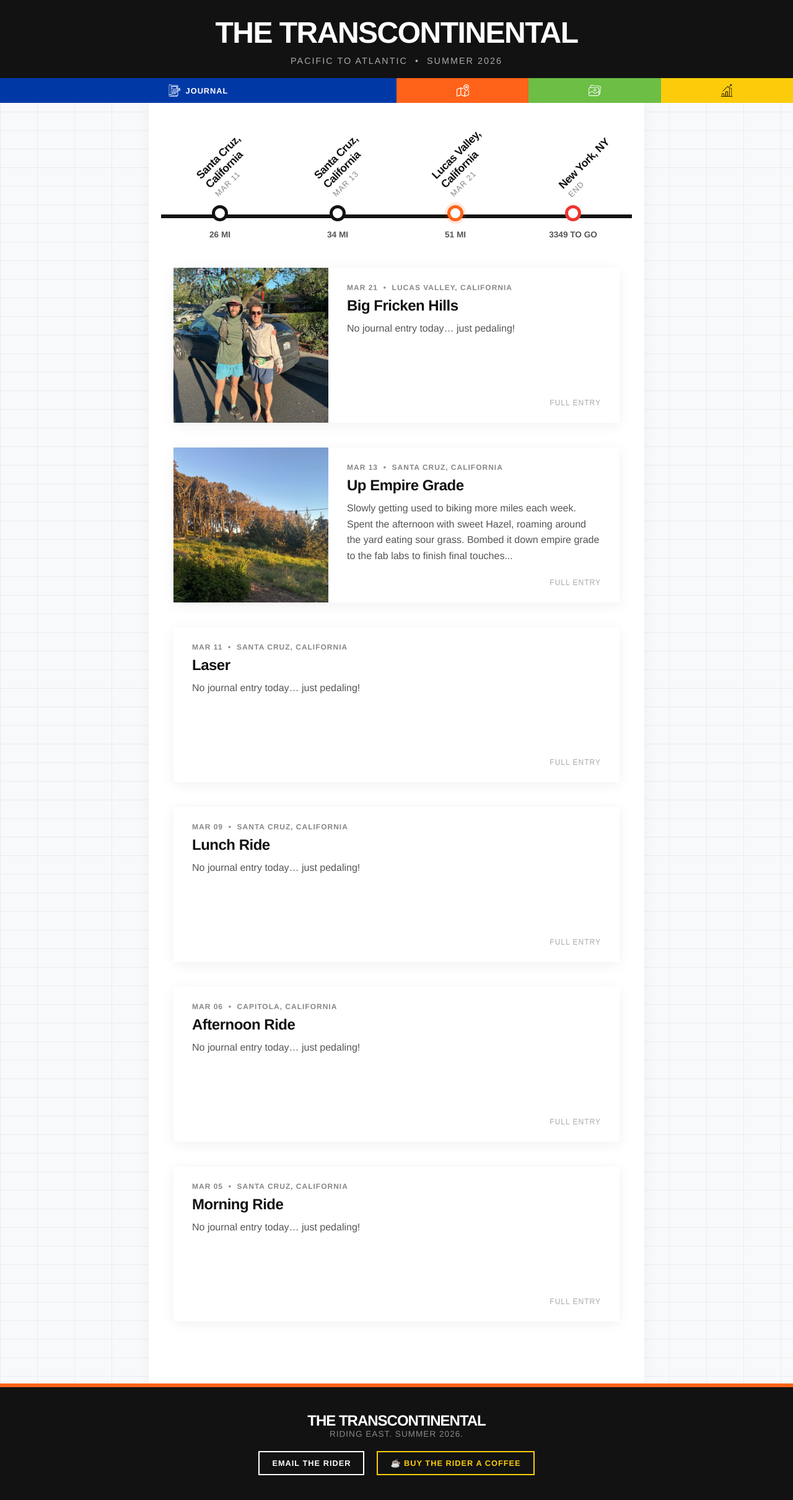
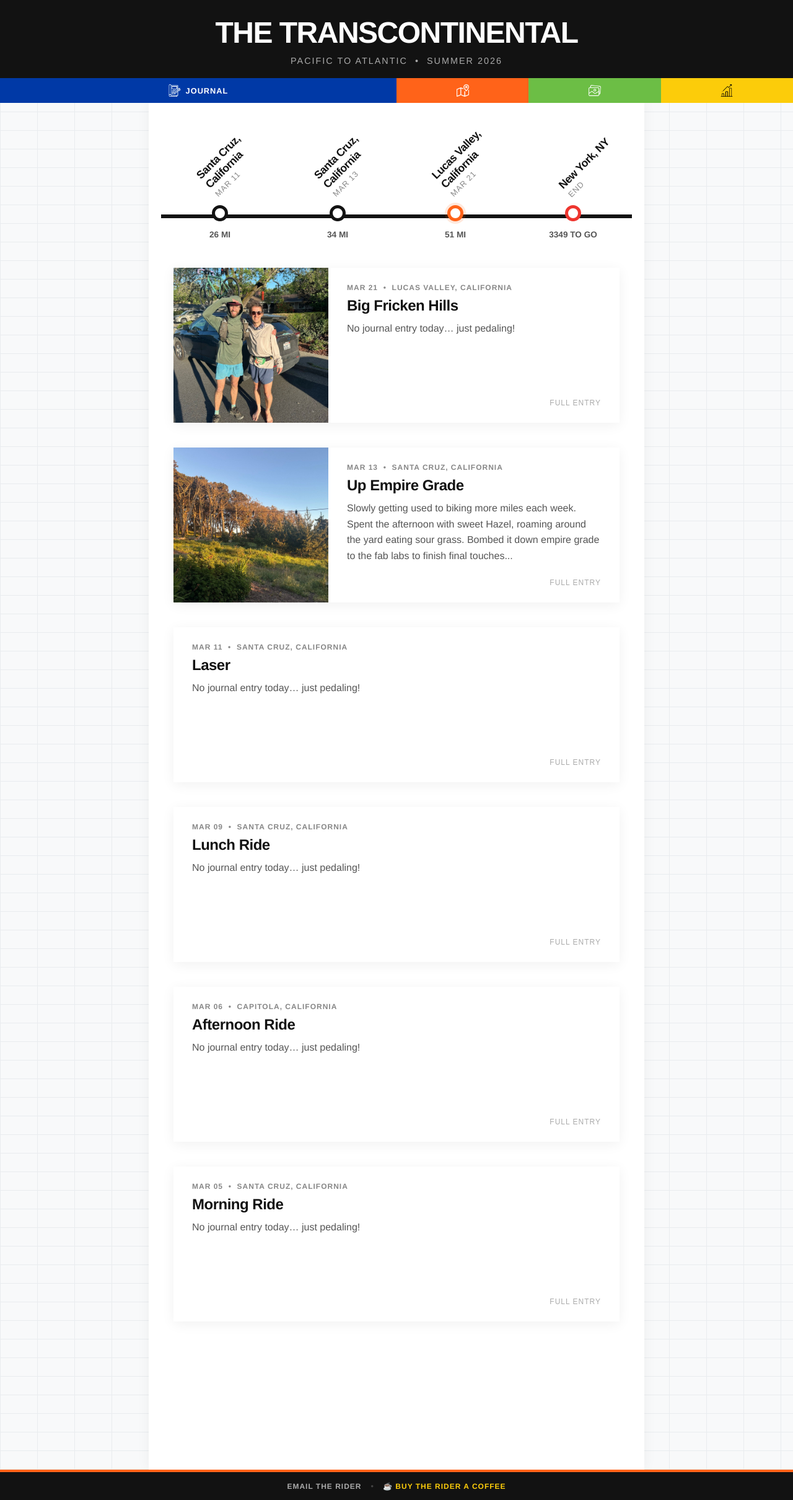
Before and after one commit to mschiller87/bike-tracker, a Jekyll site: the page built from index.html, in a window 1280 px wide. Shown: the whole page at 62% size. Built offline with Jekyll 4.4.1, drawn with Linux system fonts in a browser that asks for light colours.

Commit message:
Update default.html

```diff
--- a/_layouts/default.html
+++ b/_layouts/default.html
@@ -49,7 +49,6 @@
         .tab-green  { background-color: #6CBE45; }
         .tab-yellow { background-color: #FCCC0A; }
 
-        /* Container grows to push footer to the bottom */
         .container {
             flex: 1;
             width: 100%;
@@ -59,14 +58,15 @@
             overflow-x: hidden;
         }
 
-        /* NEW SITE-WIDE FOOTER */
+        /* --- THE SLIM, HOVER-REVEAL FOOTER --- */
         .site-footer {
             background-color: #121212;
             color: #fff;
             text-align: center;
-            padding: 40px 20px;
-            margin-top: auto; /* Pushes to the bottom of the flex layout */
-            border-top: 6px solid #FF6319;
+            padding: 15px 20px; /* Slimmer default padding */
+            margin-top: auto;
+            border-top: 4px solid #FF6319; /* Thinner accent line */
+            transition: padding 0.4s ease;
         }
 
         .footer-content {
@@ -75,33 +75,65 @@
             display: flex;
             flex-direction: column;
             align-items: center;
-            gap: 20px;
         }
 
-        .footer-logo { font-size: 1.5rem; font-weight: 900; letter-spacing: -1px; text-transform: uppercase; margin: 0; }
-        .footer-desc { font-size: 0.85rem; color: #888; text-transform: uppercase; letter-spacing: 1px; margin: 0; }
-
-        .footer-links { display: flex; gap: 20px; flex-wrap: wrap; justify-content: center; }
-
-        .btn-footer {
-            background-color: transparent; border: 2px solid #fff; color: #fff;
-            padding: 10px 20px; font-weight: bold; text-transform: uppercase;
-            letter-spacing: 1px; text-decoration: none; font-size: 0.8rem;
-            transition: all 0.2s;
+        /* Hidden by default, revealed on hover */
+        .footer-hidden-text {
+            max-height: 0;
+            opacity: 0;
+            overflow: hidden;
+            transition: all 0.4s cubic-bezier(0.25, 1, 0.5, 1);
+            display: flex;
+            flex-direction: column;
+            align-items: center;
+            gap: 5px;
         }
 
-        .btn-footer:hover { background-color: #fff; color: #121212; }
+        /* The Hover Trigger */
+        .site-footer:hover .footer-hidden-text {
+            max-height: 80px;
+            opacity: 1;
+            margin-bottom: 15px; /* Pushes the links down smoothly */
+        }
 
-        .btn-tip { border-color: #FCCC0A; color: #FCCC0A; }
-        .btn-tip:hover { background-color: #FCCC0A; color: #121212; }
+        /* Responsive scaling text for the footer */
+        .footer-logo { font-size: clamp(1.2rem, 3vw, 1.5rem); font-weight: 900; letter-spacing: -1px; text-transform: uppercase; margin: 0; }
+        .footer-desc { font-size: clamp(0.65rem, 2vw, 0.8rem); color: #888; text-transform: uppercase; letter-spacing: 1px; margin: 0; }
+
+        /* The always-visible minimalist links */
+        .footer-links {
+            display: flex;
+            gap: 15px;
+            justify-content: center;
+            align-items: center;
+        }
+
+        .link-footer {
+            color: #aaa;
+            font-weight: bold;
+            text-transform: uppercase;
+            letter-spacing: 1px;
+            text-decoration: none;
+            font-size: 0.75rem;
+            transition: color 0.2s;
+        }
+
+        .link-footer:hover { color: #fff; }
+
+        .link-tip { color: #FCCC0A; }
+        .link-tip:hover { color: #fff; }
+
+        .footer-divider { color: #444; font-size: 0.8rem; }
 
         @media (max-width: 600px) {
             .header-text { padding: 12px 10px 10px 10px; }
             .mta-tabs { height: 32px; }
             .tab-icon { width: 16px; height: 16px; }
             .mta-tab { font-size: 0.7rem; }
-            .footer-links { flex-direction: column; width: 100%; }
-            .btn-footer { width: 100%; box-sizing: border-box; }
+
+            /* On mobile, we stack the links since screens are narrow */
+            .footer-links { flex-direction: column; gap: 10px; }
+            .footer-divider { display: none; }
         }
     </style>
 </head>
@@ -139,16 +171,18 @@
 
     <footer class="site-footer">
         <div class="footer-content">
-            <div>
+
+            <div class="footer-hidden-text">
                 <h3 class="footer-logo">The Transcontinental</h3>
                 <p class="footer-desc">Riding East. Summer 2026.</p>
             </div>
 
             <div class="footer-links">
-                <a href="mailto:mschiller87@gmail.com" class="btn-footer">Email The Rider</a>
+                <a href="mailto:your.email@example.com" class="link-footer">Email The Rider</a>
+                <span class="footer-divider">&bull;</span>
+                <a href="https://buymeacoffee.com/YOUR_LINK" target="_blank" class="link-footer link-tip">☕️ Buy the Rider a Coffee</a>
+            </div>
 
-                <a href="https://buymeacoffee.com/mschiller87?new=1" target="_blank" class="btn-footer btn-tip">☕️ Buy the Rider a Coffee</a>
-            </div>
         </div>
     </footer>
 
```
